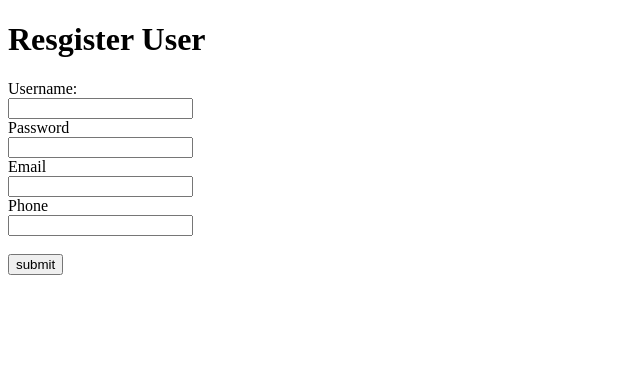
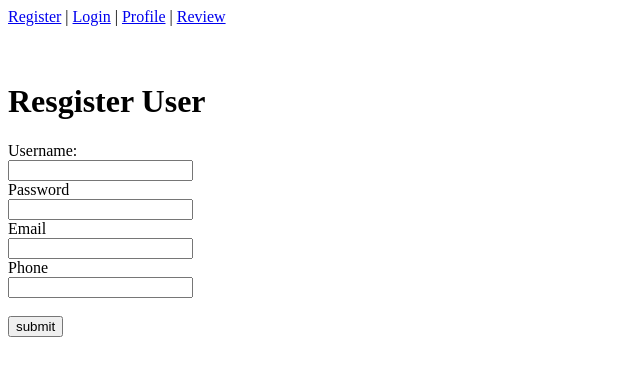
Before and after one commit to EDSON-GOLD/security-analyst-toolkit, a Flask app: page /register in a window 1280 px wide. Shown: the top 376 px of the page, without its empty margins (0-640 px from the left). Run offline with Flask 3, Linux system fonts and the light colour scheme.

Commit message:
feat: add navigation bar linking all lab pages

```diff
--- a/01-vulnerable-lab/templates/register.html
+++ b/01-vulnerable-lab/templates/register.html
@@ -6,6 +6,15 @@
     <title>Resgister</title>
 </head>
 <body>
+    <nav>
+      <a href="{{ url_for('register') }}">Register</a> |
+      <a href="{{ url_for('login') }}">Login</a> |
+      <a href="{{ url_for('profile') }}">Profile</a> |
+      <a href="{{ url_for('review') }}">Review</a>
+    </nav>
+<br>
+<br>
+
     <h1>Resgister User</h1>
 
     <form action="/register" method="POST">
```
Also changed, not shown: 01-vulnerable-lab/templates/login.html (+8 -0 lines), 01-vulnerable-lab/templates/profile.html (+9 -0 lines), 01-vulnerable-lab/templates/review.html (+9 -0 lines).
